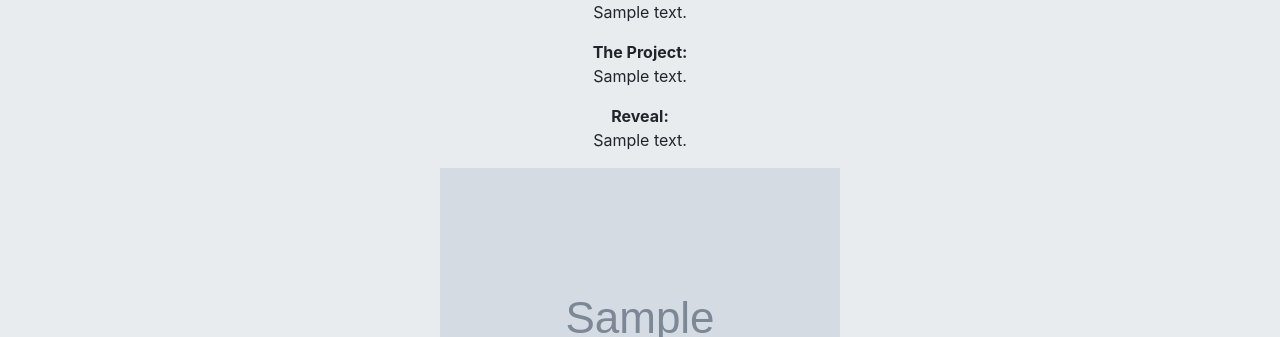
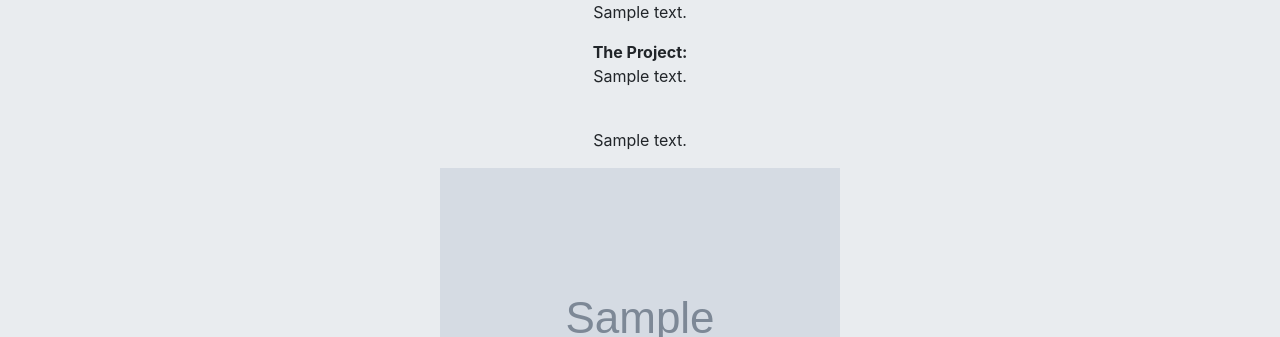
Before and after one commit to kterrel/UnityWebApp, a Flask app: template templates/unity_page.html in a window 1280 px wide. Shown: the part 230-567 px from the top of the page. Run offline with Flask 2, Linux system fonts and the light colour scheme; the template is opened without the code that fills it: most values are stand-ins (such as "Sample title", 1, 10 or a date in 2020); grey boxes marked "Sample" are stand-in pictures; some libraries are stand-ins or nearby versions.

Commit message:
Update unity_page.html
Removed "The Reveal:" text to account for when data.py returns a blank reveal.

```diff
--- a/templates/unity_page.html
+++ b/templates/unity_page.html
@@ -8,7 +8,7 @@
 			<p><a href="{{unity_data.url}}">{{unity_data.url}}</a></p>
 			<p><b>The Studio:</b> <br>{{unity_data.studiotext}}</p>
 			<p><b>The Project:</b> <br>{{unity_data.projecttext}}</p>
-			<p><b>Reveal:</b> <br>{{unity_data.revealtext}}</p>
+			<p><br>{{unity_data.revealtext}}</p>
 			<p><img src="{{unity_data.image}}"></p>
 		{% endfor %}
 	</div>
```
